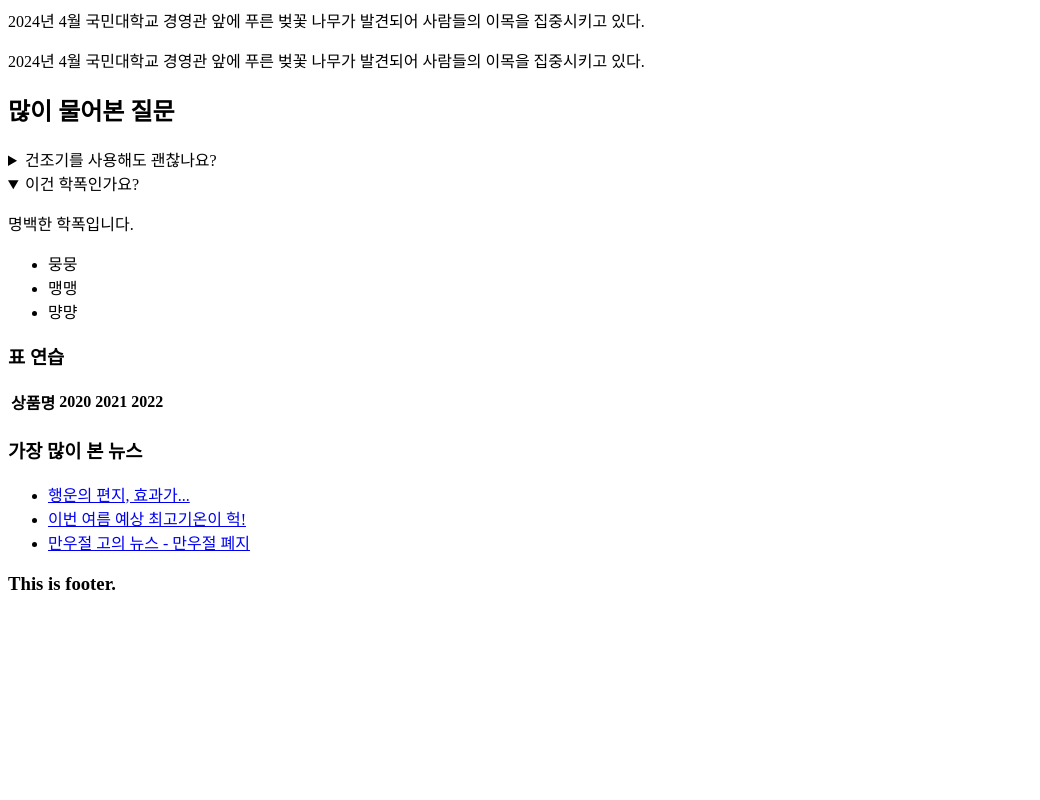
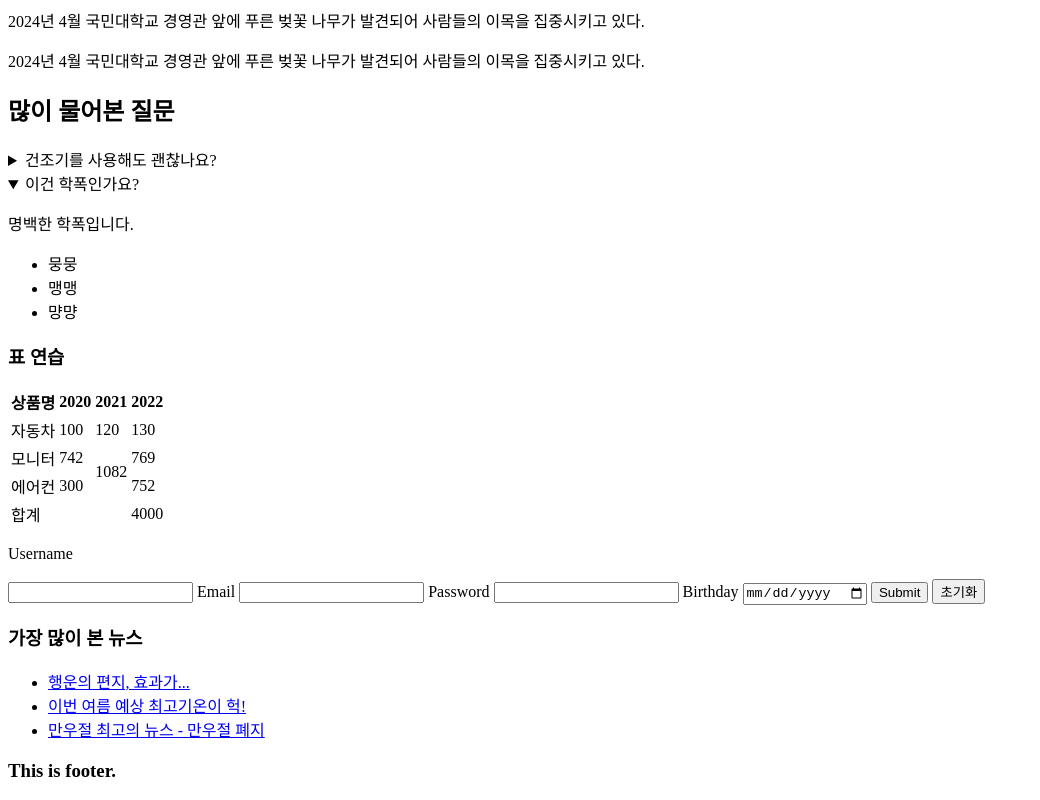
Before and after one commit to leeeseonmin/24-dma-prg, a plain HTML site: page index.html in a window 1280 px wide. Shown: the part 503-1303 px from the top of the page, without its empty margins (0-1040 px from the left). Before the commit the page ends 1116 px from the top, so only its background shows below. Drawn offline with Linux system fonts and the light colour scheme.

Commit message:
240420 수업

```diff
--- a/index.html
+++ b/index.html
@@ -64,18 +64,63 @@
               <th>2022</th>
             </tr>
           </thead>
-          <tbody></tbody>
-          <tfoot></tfoot>
+          <tbody>
+            <tr>
+              <td>자동차</td>
+              <td>100</td>
+              <td>120</td>
+              <td>130</td>
+            </tr>
+            <tr>
+              <td>모니터</td>
+              <td>742</td>
+              <td rowspan="2">1082</td>
+              <td>769</td>
+            </tr>
+            <tr>
+              <td>에어컨</td>
+              <td>300</td>
+              <td>752</td>
+            </tr>
+          </tbody>
+          <tfoot>
+            <tr>
+              <td colspan="3">합계</td>
+              <td>4000</td>
+            </tr>
+          </tfoot>
         </table>
       </section>
+      <!-- form interaction -->
+      <section>
+        <form action="/signup" method="POST">
+          <p>Username</p>
+          <input list="names" name="username" type="text" maxlength="10">
+          <datalist id="names">
+            <option value="JohnDoe"></option>
+            <option value="JaneDoe"></option>
+            <option value="SeokdoMah"></option>
+          </datalist>
+
+          <label for="u-email">Email</label>
+          <input id="u-email" name="email" type="email">
+          <label for="u-pw">Password</label>
+          <input id="u-pw" name="password" type="password">
+          <label for="u-birth">Birthday</label>
+          <input id="u-birth" name="birthday" type="date">
+          <input type="submit">
+          <button type="reset">초기화</button>
+        </form>
+      </section>
     </main>
+
     <aisde>
       <h3>가장 많이 본 뉴스</h3>
       <ul>
         <!---id: 요소에 이름달기(unique) class: 스타일속성 활용을 위한 이름 -->
         <li><a href="#article1">행운의 편지, 효과가...</a></li>
         <li><a href="#article2">이번 여름 예상 최고기온이 헉!</a></li>
-        <li><a href="#">만우절 고의 뉴스 - 만우절 폐지</a></li>
+        <li><a href="#">만우절 최고의 뉴스 - 만우절 폐지</a></li>
         </ul>
     </aisde>
     <footer>
```
